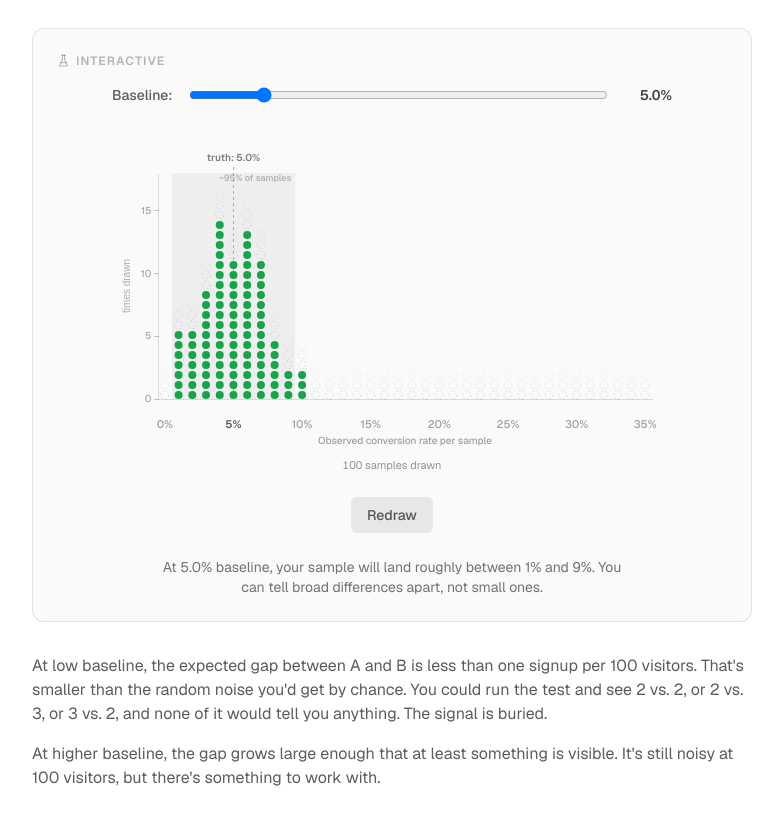
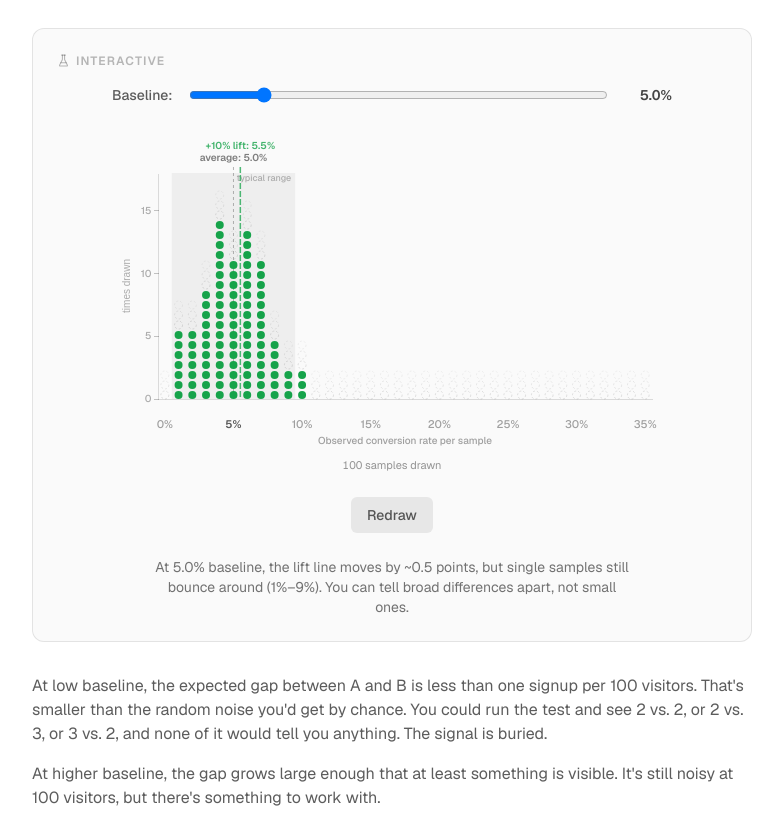
Before and after one commit to codedebugrepeat/ab-test-guide, a Next.js app: page /how-many-visitors-do-you-need in a window 1280 px wide. Shown: the part 1660-2494 px from the top of the page, without its empty margins (120-903 px from the left). Built offline with nearby package versions, Linux system fonts and the light colour scheme.

Commit message:
Pivot to show 10% lift vertically for more clarity

```diff
--- a/components/tutorial/baseline-distribution-widget.tsx
+++ b/components/tutorial/baseline-distribution-widget.tsx
@@ -7,6 +7,8 @@ import {
   CH2_BASELINE_MIN,
   CH2_BASELINE_MAX,
   CH2_BASELINE_DEFAULT,
+  CH2_AXIS_MAX,
+  CH2_LIFT,
   CH2_N,
   CH2_SAMPLE_COUNT,
   CH2_STAGGER_MS,
@@ -44,8 +46,9 @@ export function BaselineDistributionWidget() {
             const sd = binomialSD(CH2_N, currentBaseline) / CH2_N;
             const lo = Math.max(0, (currentBaseline - 2 * sd) * 100);
             const hi = Math.min(35, (currentBaseline + 2 * sd) * 100);
+            const lifted = Math.min(CH2_AXIS_MAX, currentBaseline * (1 + CH2_LIFT));
             setLiveText(
-              `Drew 100 samples at ${(currentBaseline * 100).toFixed(1)}% baseline, ranging from ${lo.toFixed(0)}% to ${hi.toFixed(0)}%.`,
+              `Drew 100 samples at ${(currentBaseline * 100).toFixed(1)}% baseline. Lift marker at ${(lifted * 100).toFixed(1)}%. Range ${lo.toFixed(0)}% to ${hi.toFixed(0)}%.`,
             );
           }
         }, i * CH2_STAGGER_MS);
@@ -79,23 +82,25 @@ export function BaselineDistributionWidget() {
     const sd = binomialSD(CH2_N, next) / CH2_N;
     const lo = Math.max(0, (next - 2 * sd) * 100);
     const hi = Math.min(35, (next + 2 * sd) * 100);
+    const lifted = Math.min(CH2_AXIS_MAX, next * (1 + CH2_LIFT));
     setLiveText(
-      `Baseline changed to ${(next * 100).toFixed(1)}%; redrawing. Expected range ${lo.toFixed(0)}% to ${hi.toFixed(0)}%.`,
+      `Baseline changed to ${(next * 100).toFixed(1)}%. Lift marker at ${(lifted * 100).toFixed(1)}%. Redrawing. Expected range ${lo.toFixed(0)}% to ${hi.toFixed(0)}%.`,
     );
   };
 
   const sd = binomialSD(CH2_N, baseline) / CH2_N;
   const lo = Math.max(0, (baseline - 2 * sd) * 100);
   const hi = Math.min(35, (baseline + 2 * sd) * 100);
-  const spread = hi - lo;
+  const liftPoints = baseline * CH2_LIFT * 100;
+  const liftLabel = `+${(CH2_LIFT * 100).toFixed(0)}%`;
 
   let insightText: string;
   if (baseline <= 0.03) {
-    insightText = `At ${(baseline * 100).toFixed(1)}% baseline, a sample of 100 could show anywhere from ${lo.toFixed(0)}% to ${hi.toFixed(0)}%. That's a spread of ${spread.toFixed(1)} points — more than double the truth itself.`;
+    insightText = `At ${(baseline * 100).toFixed(1)}% baseline, a ${liftLabel} lift is only ~${liftPoints.toFixed(1)} points. That's buried inside the usual wobble of a 100-visitor sample (${lo.toFixed(0)}%–${hi.toFixed(0)}%).`;
   } else if (baseline <= 0.1) {
-    insightText = `At ${(baseline * 100).toFixed(1)}% baseline, your sample will land roughly between ${lo.toFixed(0)}% and ${hi.toFixed(0)}%. You can tell broad differences apart, not small ones.`;
+    insightText = `At ${(baseline * 100).toFixed(1)}% baseline, the lift line moves by ~${liftPoints.toFixed(1)} points, but single samples still bounce around (${lo.toFixed(0)}%–${hi.toFixed(0)}%). You can tell broad differences apart, not small ones.`;
   } else {
-    insightText = `At ${(baseline * 100).toFixed(1)}% baseline, your sample will land within ~${(spread / 2).toFixed(1)} points of the truth. That's tight enough to spot a real change.`;
+    insightText = `At ${(baseline * 100).toFixed(1)}% baseline, a ${liftLabel} lift is ~${liftPoints.toFixed(1)} points, so the two averages separate on the axis. But a single 100-visitor sample still varies by a few points (${lo.toFixed(0)}%–${hi.toFixed(0)}%).`;
   }
 
   return (
--- a/components/tutorial/sampling-rate-distribution.tsx
+++ b/components/tutorial/sampling-rate-distribution.tsx
@@ -4,7 +4,7 @@ import { AxisBottom, AxisLeft } from "@visx/axis";
 import { Group } from "@visx/group";
 import { scaleBand, scaleLinear } from "@visx/scale";
 import { binomialSD } from "@/maths/sampling";
-import { CH2_N, CH2_AXIS_MAX } from "./chapter-2-constants";
+import { CH2_AXIS_MAX, CH2_LIFT, CH2_N } from "./chapter-2-constants";
 
 type Props = {
   rates: number[];
@@ -43,6 +43,10 @@ export function SamplingRateDistribution({ rates, baseline }: Props) {
   const dotR = DOT_R_NOMINAL * Math.min(1, Math.max(0.6, scale));
 
   const xScale = scaleBand<number>({ domain: cols, range: [0, PLOT_W] });
+  const xValueScale = scaleLinear<number>({
+    domain: [-0.5, MAX_BIN + 0.5],
+    range: [0, PLOT_W],
+  });
   const yScale = scaleLinear<number>({ domain: [0, maxBucket], range: [PLOT_H, 0] });
   const colX = (col: number) => (xScale(col) ?? 0) + xScale.bandwidth() / 2;
   const dotCy = (row: number) => PLOT_H - dotR - row * step;
@@ -63,7 +67,11 @@ export function SamplingRateDistribution({ rates, baseline }: Props) {
   const bandLeft = xScale(loBin) ?? 0;
   const bandRight = (xScale(hiBin) ?? 0) + xScale.bandwidth();
 
-  const trueBin = Math.round(baseline * 100);
+  const baselinePct = baseline * 100;
+  const lifted = Math.min(CH2_AXIS_MAX, baseline * (1 + CH2_LIFT));
+  const liftedPct = lifted * 100;
+  const baselineBin = Math.round(baselinePct);
+  const liftLabel = `+${(CH2_LIFT * 100).toFixed(0)}% lift: ${liftedPct.toFixed(1)}%`;
 
   const columnCounters = cols.map(() => 0);
   const dots = rates.flatMap((r, idx) => {
@@ -77,7 +85,7 @@ export function SamplingRateDistribution({ rates, baseline }: Props) {
         viewBox={`0 0 ${WIDTH} ${HEIGHT}`}
         preserveAspectRatio="xMidYMid meet"
         role="img"
-        aria-label={`Sampling rate distribution of ${rates.length} draws at ${(baseline * 100).toFixed(1)}% baseline, ranging from ${(loFrac * 100).toFixed(0)}% to ${(hiFrac * 100).toFixed(0)}%.`}
+        aria-label={`Sampling rate distribution of ${rates.length} draws at ${baselinePct.toFixed(1)}% baseline, with a ${liftLabel} marker, ranging from ${(loFrac * 100).toFixed(0)}% to ${(hiFrac * 100).toFixed(0)}%.`}
         className="block h-auto w-full"
       >
         <Group left={MARGIN.left} top={MARGIN.top}>
@@ -99,7 +107,7 @@ export function SamplingRateDistribution({ rates, baseline }: Props) {
             fill="currentColor"
             fillOpacity={0.3}
           >
-            ~95% of samples
+            typical range
           </text>
 
           <AxisLeft
@@ -131,9 +139,9 @@ export function SamplingRateDistribution({ rates, baseline }: Props) {
             tickFormat={(v) => `${v}%`}
             tickLabelProps={(col) => ({
               fontSize: 11,
-              fontWeight: col === trueBin ? 600 : 500,
+              fontWeight: col === baselineBin ? 600 : 500,
               fill: "currentColor",
-              fillOpacity: col === trueBin ? 0.7 : 0.4,
+              fillOpacity: col === baselineBin ? 0.7 : 0.4,
               textAnchor: "middle",
               dy: "0.9em",
             })}
@@ -150,11 +158,11 @@ export function SamplingRateDistribution({ rates, baseline }: Props) {
             Observed conversion rate per sample
           </text>
 
-          {/* True baseline line */}
+          {/* Baseline average line */}
           <line
-            x1={colX(trueBin)}
+            x1={xValueScale(baselinePct)}
             y1={-6}
-            x2={colX(trueBin)}
+            x2={xValueScale(baselinePct)}
             y2={PLOT_H}
             stroke="currentColor"
             strokeOpacity={0.3}
@@ -162,7 +170,7 @@ export function SamplingRateDistribution({ rates, baseline }: Props) {
             strokeWidth={1}
           />
           <text
-            x={colX(trueBin)}
+            x={xValueScale(baselinePct)}
             y={-12}
             textAnchor="middle"
             fontSize="10"
@@ -170,7 +178,30 @@ export function SamplingRateDistribution({ rates, baseline }: Props) {
             fill="currentColor"
             fillOpacity={0.55}
           >
-            truth: {(baseline * 100).toFixed(1)}%
+            average: {baselinePct.toFixed(1)}%
+          </text>
+
+          {/* Lift marker line */}
+          <line
+            x1={xValueScale(liftedPct)}
+            y1={-6}
+            x2={xValueScale(liftedPct)}
+            y2={PLOT_H}
+            stroke="#16a34a"
+            strokeOpacity={0.75}
+            strokeDasharray="6 2"
+            strokeWidth={1.5}
+          />
+          <text
+            x={xValueScale(liftedPct)}
+            y={-24}
+            textAnchor="middle"
+            fontSize="10"
+            fontWeight="600"
+            fill="#16a34a"
+            fillOpacity={0.8}
+          >
+            {liftLabel}
           </text>
 
           {/* Placeholder slots */}
```
